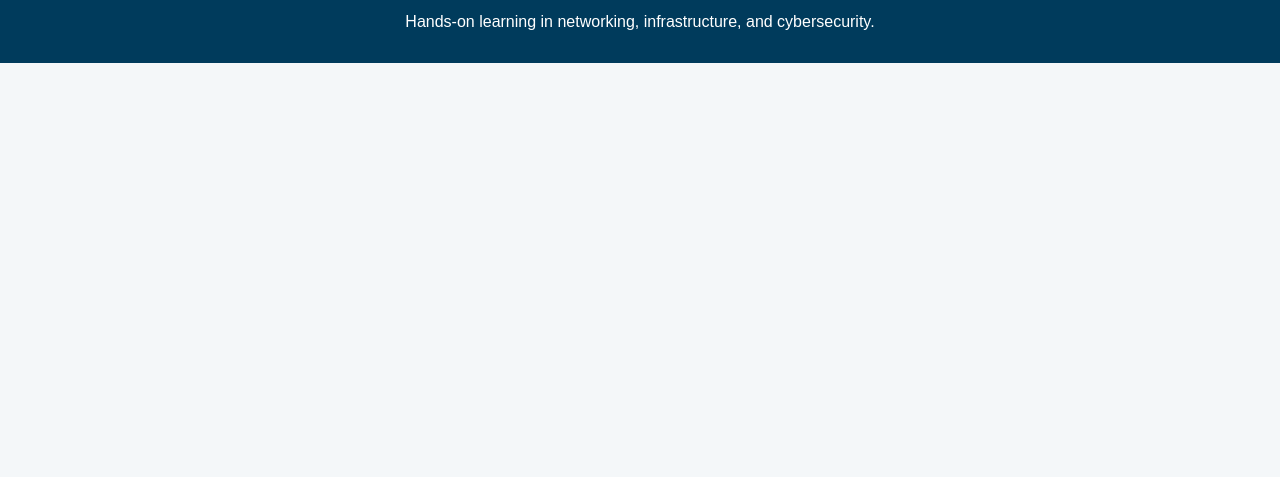
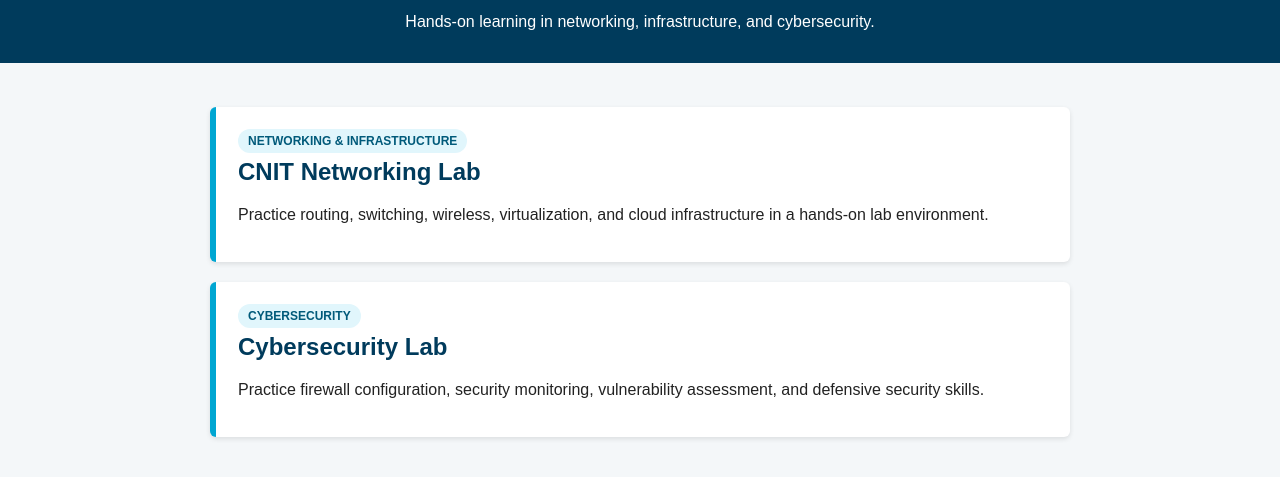
Before and after one commit to tmanmohr-lab/stout-cnit-cyber-hub, a plain HTML site: page index.html in a window 1280 px wide. Shown: the part 99-576 px from the top of the page. Drawn offline with Linux system fonts and the light colour scheme.

Commit message:
Style hub cards (#1)

```diff
--- a/index.html
+++ b/index.html
@@ -14,7 +14,18 @@
 </header>
 <main>
 <section class="hub-container">
-<!-- Hub cards will be added here -->
+<article class="hub-card">
+<p class="card-label">NETWORKING & INFRASTRUCTURE</p>
+<h2>CNIT Networking Lab</h2>
+<p>Practice routing, switching, wireless, virtualization,
+and cloud infrastructure in a hands-on lab environment.</p>
+</article>
+<article class="hub-card">
+<p class="card-label">CYBERSECURITY</p>
+<h2>Cybersecurity Lab</h2>
+<p>Practice firewall configuration, security monitoring,
+vulnerability assessment, and defensive security skills.</p>
+</article>
 </section>
 </main>
 </body>
--- a/styles.css
+++ b/styles.css
@@ -31,3 +31,25 @@ padding: 24px;
 max-width: 860px;
 margin: 0 auto;
 }
+.hub-card {
+background-color: white;
+padding: 22px;
+margin: 20px 0;
+border-left: 6px solid #00a6d2;
+border-radius: 6px;
+box-shadow: 0 2px 5px rgba(0,0,0,0.10);
+}
+.hub-card h2 {
+color: #003b5c;
+margin-top: 5px;
+}
+.card-label {
+display: inline-block;
+margin: 0;
+padding: 5px 10px;
+background-color: #e1f6fc;
+color: #005a7a;
+border-radius: 14px;
+font-size: 0.75rem;
+font-weight: bold;
+}
```
